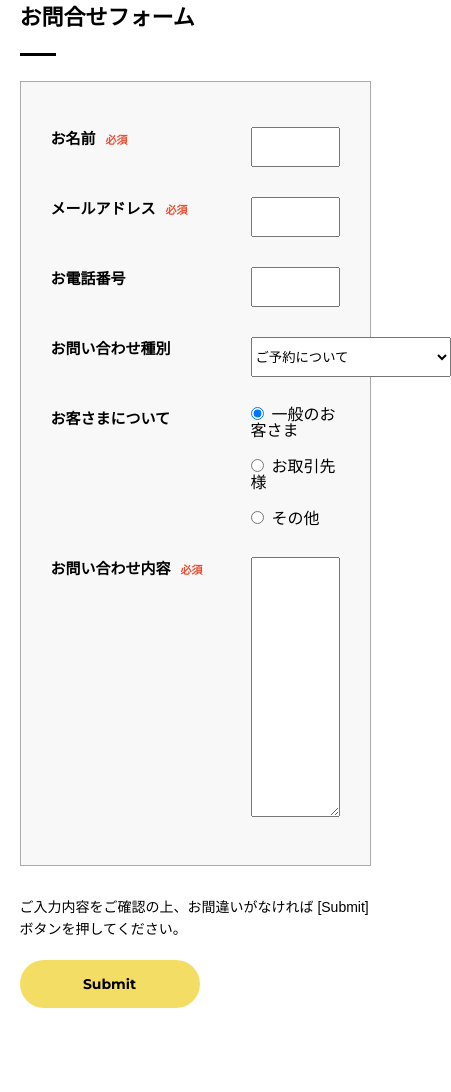
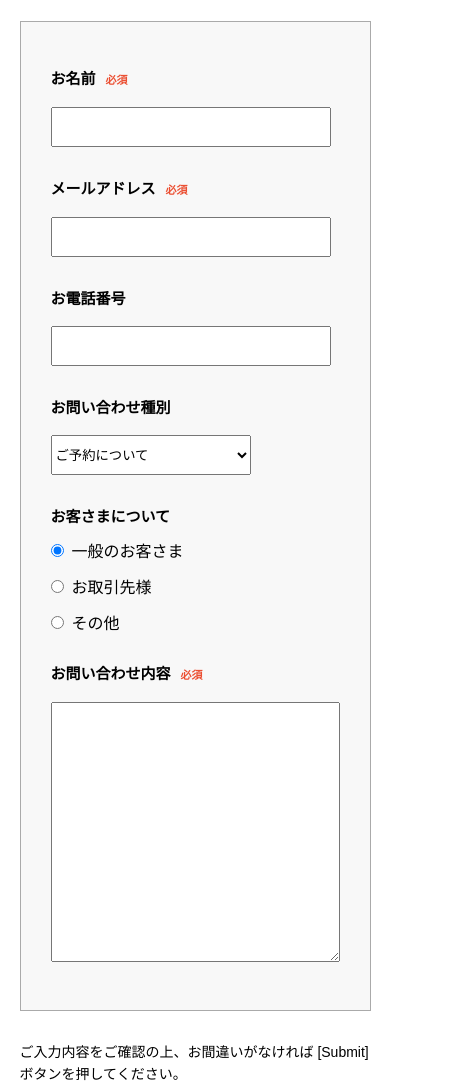
Before and after one commit to unagiya/study-html, a plain HTML site: page kissa/access.html in a window 390 px wide. Shown: the part 905-1997 px from the top of the page, 451 px wide, since content can reach past the window. Drawn offline with Linux system fonts and the light colour scheme.

Commit message:
add sp style

```diff
--- a/kissa/css/access.css
+++ b/kissa/css/access.css
@@ -152,3 +152,22 @@
 .footer {
     margin-top: 100px;
 }
+
+@media (max-width: 800px) {
+    .map, .contact {
+        width: 500px;
+        margin-top: 45px;
+    }
+
+    .form-area dt, .form-area dd {
+        width: 100%;
+    }
+
+    .form-area dt {
+        padding-bottom: 0;
+    }
+
+    .submit-button {
+        width: 100%;
+    }
+}
```
